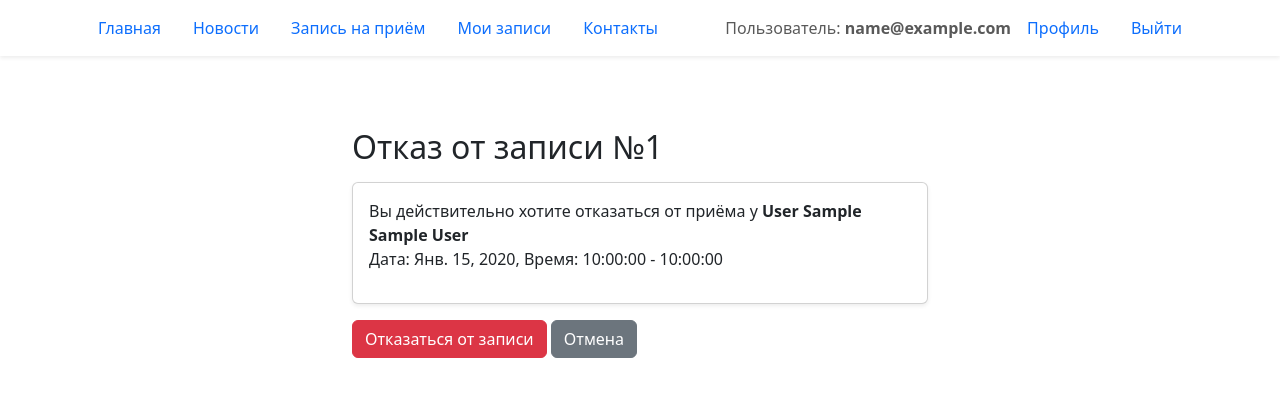
After one commit to bobridze5/medicine, a Django app: page /appointments/1/delete/ in a window 1280 px wide. The commit adds this page. Shown: the top 397 px of the page. Run offline with Django 3.2, Linux system fonts and the light colour scheme; a user stored in the database is signed in; tables that the repository leaves empty hold one stand-in row (values such as "Sample post"); some libraries are stand-ins or nearby versions.

Commit message:
feat: delete for order

```diff
--- a/medicine/appointment/urls.py
+++ b/medicine/appointment/urls.py
@@ -36,4 +36,13 @@ urlpatterns = [
         '<int:pk>/', views.AppointmentDetailView.as_view(),
         name='appointment_detail'
     ),
+
+    path(
+        '<int:pk>/delete/',
+        views.AppointmentDeleteView.as_view(),
+        name='appointment_delete'
+    ),
+
+
+
 ]
--- a/medicine/appointment/views.py
+++ b/medicine/appointment/views.py
@@ -3,7 +3,7 @@ from django.db.models import Q
 from django.contrib.auth.mixins import LoginRequiredMixin
 from django.shortcuts import get_object_or_404
 from django.urls import reverse_lazy
-from django.views.generic import (ListView, DetailView, CreateView)
+from django.views.generic import (ListView, DetailView, CreateView, DeleteView)
 from patients.models import MedicalCard, Patient
 from doctors.models import Doctor, Specialization
 from .models import Appointment, TimeSlot
@@ -138,3 +138,16 @@ class AppointmentDetailView(LoginRequiredMixin, DetailView):
     model = Appointment
     template_name = 'appointments/appointment_detail.html'
     context_object_name = 'appointment'
+
+
+class AppointmentDeleteView(LoginRequiredMixin, DeleteView):
+    model = Appointment
+    template_name = 'appointments/appointment_confirm_delete.html'
+    context_object_name = 'appointment'
+
+    def get_queryset(self):
+        patient = Patient.objects.get(user=self.request.user)
+        return Appointment.objects.filter(patient=patient)
+
+    def get_success_url(self):
+        return reverse_lazy('appointment:my_appointments')
--- /dev/null
+++ b/medicine/templates/appointments/appointment_confirm_delete.html
@@ -0,0 +1,19 @@
+{% extends 'base.html' %}
+{% block content %}
+<div class="container mt-4" style="max-width: 600px;">
+    <h2>Отказ от записи №{{ appointment.id }}</h2>
+
+    <div class="card mt-3 shadow-sm">
+        <div class="card-body">
+            <p>Вы действительно хотите отказаться от приёма у <strong>{{ appointment.doctor.get_full_name }}</strong>
+            <br>Дата: {{ appointment.date }}, Время: {{ appointment.slot }}</p>
+        </div>
+    </div>
+
+    <form method="post" class="mt-3">
+        {% csrf_token %}
+        <button type="submit" class="btn btn-danger">Отказаться от записи</button>
+        <a href="{{ appointment.get_absolute_url }}" class="btn btn-secondary">Отмена</a>
+    </form>
+</div>
+{% endblock %}
--- a/medicine/templates/appointments/appointment_create.html
+++ b/medicine/templates/appointments/appointment_create.html
@@ -41,10 +41,13 @@
                 {% endfor %}
             </div>
 
-            <button type="submit" class="btn btn-success w-100 mt-4">
+            <button type="submit" class="btn btn-primary w-100 mt-3">
                 Записаться
             </button>
         </form>
+        {% comment %} TODO: проверить {% endcomment %}
+        {% else %}
+            <h2 class="mb-4 text-center">На выбранную дату нет свободного времени</h1>
         {% endif %}
 
     </div>
--- a/medicine/templates/appointments/my_appointments.html
+++ b/medicine/templates/appointments/my_appointments.html
@@ -8,8 +8,8 @@
         <a href="{% url 'appointment:appointment_detail' a.id %}"
            class="list-group-item list-group-item-action d-flex justify-content-between align-items-center">
             <div>
-                <strong>{{ a.doctor.full_name }}</strong><br>
-                {{ a.date }} — {{ a.time }}
+                <strong>{{ a.doctor }}</strong><br>
+                {{ a.date }} — {{ a.slot }}
             </div>
             <span class="badge bg-primary rounded-pill">Подробнее</span>
         </a>
--- a/medicine/templates/includes/header.html
+++ b/medicine/templates/includes/header.html
@@ -16,6 +16,11 @@
           <li class="nav-item">
             <a class="nav-link {% if view_name == 'appointment:specialization_list' %} active {% endif %}" href="{% url 'appointment:specialization_list' %}">
               Запись на приём
+            </a>
+          </li>
+          <li class="nav-item">
+            <a class="nav-link {% if view_name == 'appointment:my_appointments' %} active {% endif %}" href="{% url 'appointment:my_appointments' %}">
+              Мои записи
             </a>
           </li>
           <li class="nav-item">
--- a/medicine/templates/pages/index.html
+++ b/medicine/templates/pages/index.html
@@ -7,7 +7,7 @@
 <div class="container my-5">
 
   <div class="text-center mb-5">
-    <h1 class="display-4">Муниципальная больница "Umbrella"</h1>
+    <h1 class="display-4">Муниципальная больница №3 города Н.</h1>
     <p class="lead">
       Предоставляем широкий спектр медицинских услуг для жителей города.
       Следите за новостями и обновлениями на нашем портале.
```
Also changed, not shown: medicine/templates/appointments/appointment_detail.html (+9 -3 lines).
